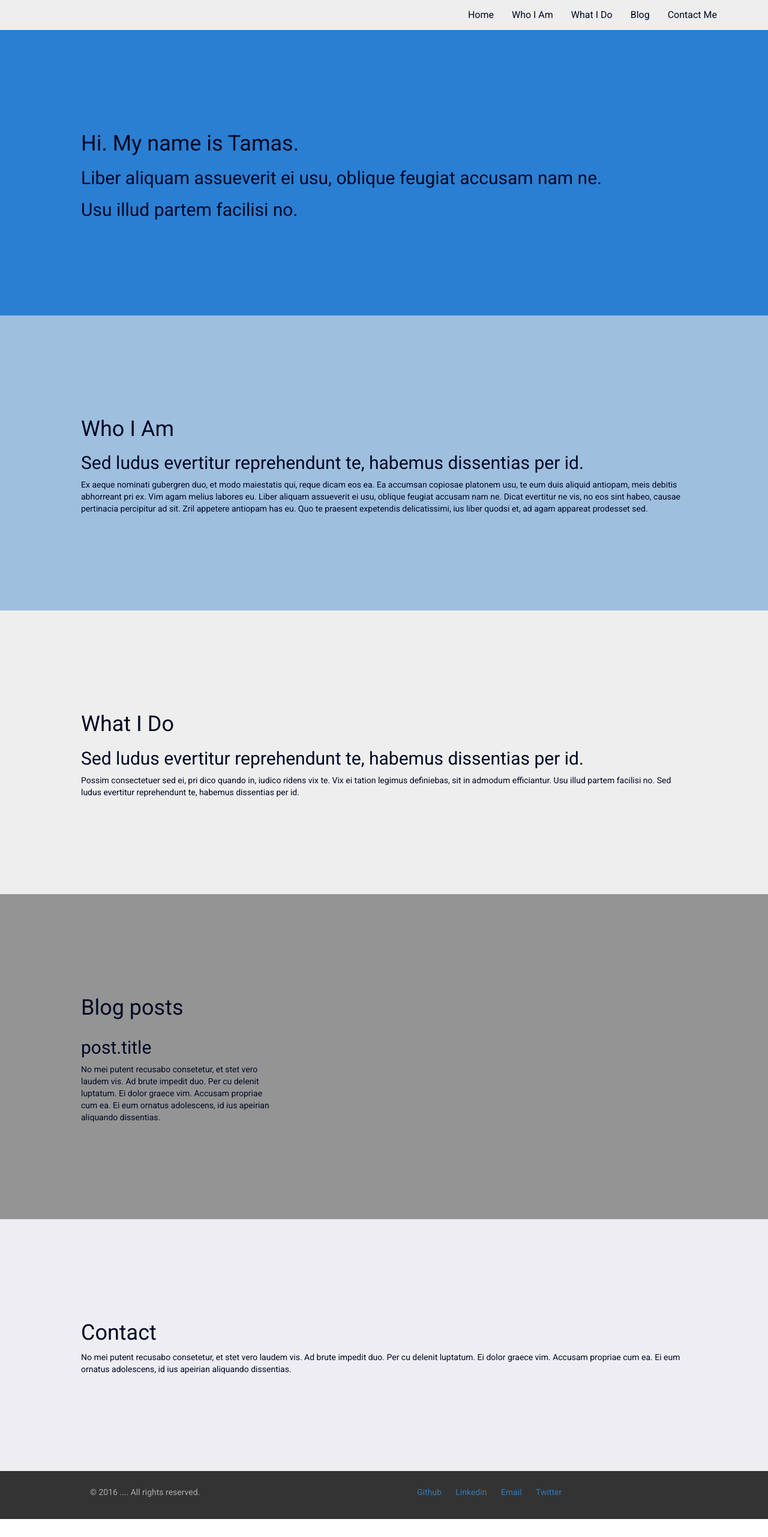
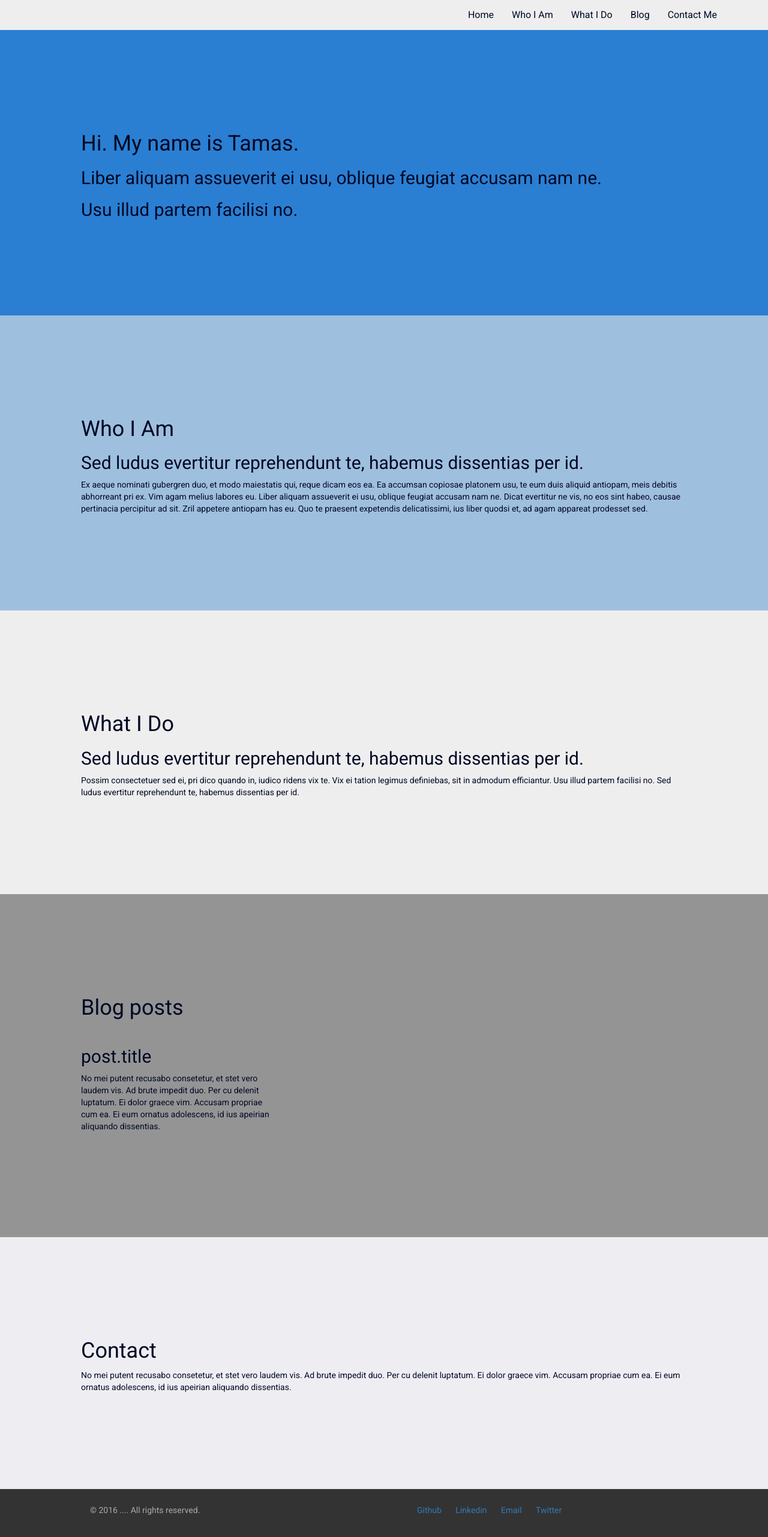
Before and after one commit to menzus/pages, a Jekyll site: the page built from index.html, in a window 1280 px wide. Shown: the whole page at 60% size. Built offline with Jekyll 4.4.1, drawn with Linux system fonts in a browser that asks for light colours; nearby versions of some CDN libraries; before the commit the page ends 2533 px from its top, so only the background shows below that.

Commit message:
Update main.css

```diff
--- a/css/main.css
+++ b/css/main.css
@@ -61,3 +61,7 @@ div#footer .social ul li {
     display: inline;
     margin-right: 20px;
 }
+
+.blog-thumbnail {
+    padding: 15px;
+}
```
